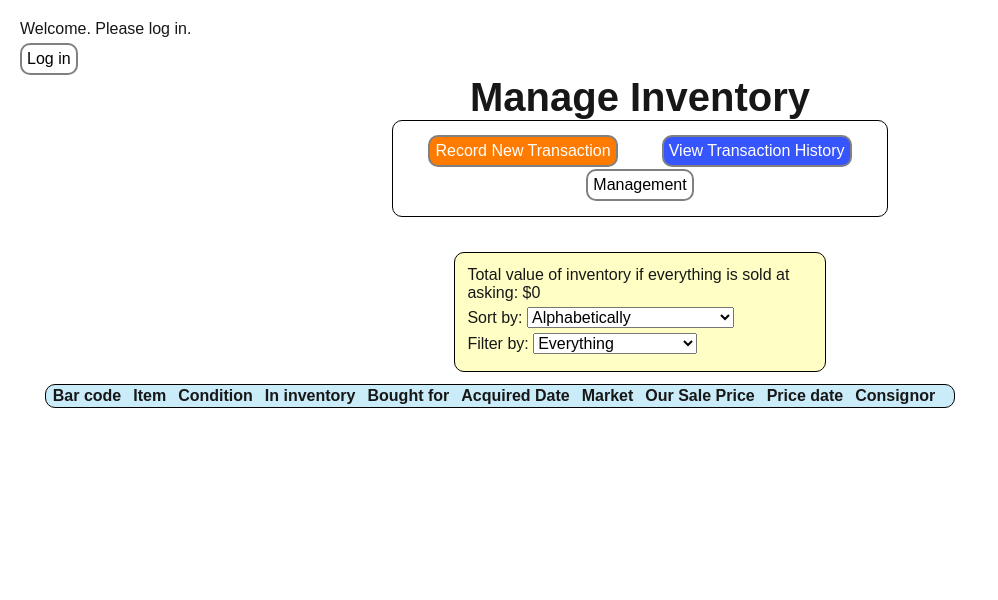
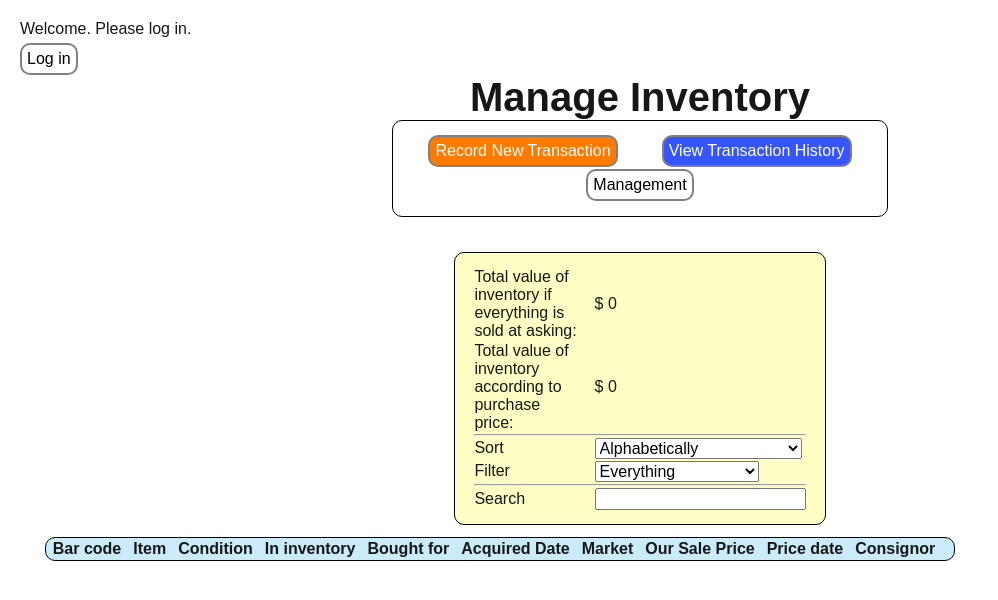
Before and after one commit to NateNate60/route5-inventory-react, a Next.js app: page / in a window 1280 px wide. Shown: the top 600 px of the page, without its empty margins (0-998 px from the left). Built offline with nearby package versions, Linux system fonts and the light colour scheme; no server answers.

Commit message:
Add search

```diff
--- a/src/app/ProductDisplayer.tsx
+++ b/src/app/ProductDisplayer.tsx
@@ -12,22 +12,24 @@ import { getMarketPrice } from "@/backend/searchProducts"
 interface ProductDisplayerProps {
     products: ProductQuantityList,
     editable: boolean,
-    sort?: string,
-    filter?: string
+    sort: string,
+    filter: string,
+    search: string
 }
 
-export default function ProductDisplayer ({products, editable, sort, filter}: ProductDisplayerProps) {
-    if (filter === "") {
-        filter = undefined
-    }
+export default function ProductDisplayer ({products, editable, sort, filter, search}: ProductDisplayerProps) {
+    let productList = Array<Product>()
 
-    let productList = Array<Product>()
     for (let productID in products.products) {
         if (products.products[productID].product.type === filter ||
-            filter === undefined) {
+            filter === "") {
             productList.push(products.products[productID].product)
         }
 
+    }
+
+    if (search !== "") {
+        productList = productList.filter( (value) => `${value.tcg_price_data?.setName.toLowerCase()} ${value.tcg_price_data?.canonicalName.toLowerCase()} ${value.description.toLowerCase()} ${value.id}`.includes(search.toLowerCase()))
     }
 
     switch (sort) {
--- /dev/null
+++ b/src/app/home.css
@@ -0,0 +1,3 @@
+.fulldwidth {
+    width: 100%;
+}
--- a/src/app/page.tsx
+++ b/src/app/page.tsx
@@ -3,6 +3,7 @@
 import "@/css/style.css"
 import "@/css/small.css"
 import "@/css/buttons.css"
+import "@/app/home.css"
 import getInventory from "@/backend/getInventory"
 import DropdownMenu from "@/components/DropdownMenu"
 import ProductDisplayer from "@/app/ProductDisplayer"
@@ -20,6 +21,8 @@ export default function InventoryManagement () {
     const [inventory, setInventory] = useState<ProductQuantityList>(new ProductQuantityList())
     const [errorText, setErrorText] = useState<string>("")
     const [totalValue, setTotalValue] = useState<number>(0)
+    const [acquisitionValue, setAcquisitionValue] = useState<number>(0)
+    const [searchString, setSearchString] = useState<string>("")
     const [sort, setSort] = useState<string>("abc")
     const [filter, setFilter] = useState<string>("")
 
@@ -37,6 +40,7 @@ export default function InventoryManagement () {
         getInventory(
         ).then( (value) => {
             let runningValue = 0
+            let acquiredRunningValue = 0
             if ("error" in value) {
                 setErrorText(value["error"])
                 return
@@ -44,8 +48,11 @@ export default function InventoryManagement () {
             for (let item of value) {
                 inventory.addProduct(item)
                 runningValue += item.sale_price * item.quantity
+                acquiredRunningValue += item.acquired_price * item.quantity
             }
             setTotalValue(runningValue)
+            setAcquisitionValue(acquiredRunningValue)
+            setErrorText("")
         })
     }, [loggedIn])
 
@@ -75,17 +82,62 @@ export default function InventoryManagement () {
                 <br/>
             </p>
             <div id="summary">
-                <p>
-                    Total value of inventory if everything is sold at asking: ${totalValue / 100}
-                </p>
-                <p>
-                    Sort by: <DropdownMenu options={SORTS} selected={sort} onClick={(s) => setSort(s)} />
-                </p>
-                <p>
-                    Filter by: <DropdownMenu options={FILTERS} selected={filter} onClick={(f) => setFilter(f)} />
-                </p>
+                <table className="fullwidth">
+                    <tbody>
+                        <tr>
+                            <td>
+                                Total value of inventory if everything is sold at asking:
+                            </td>
+                            <td>
+                                $ {Math.round(acquisitionValue) / 100}
+                            </td>
+                        </tr>
+                        <tr>
+                            <td>
+                                Total value of inventory according to purchase price:
+                            </td>
+                            <td>
+                                $ {Math.round(totalValue) / 100}
+                            </td>
+                        </tr>
+                        <tr>
+                            <td colSpan={2}>
+                                <hr/>
+                            </td>
+                        </tr>
+                        <tr>
+                            <td>
+                                Sort
+                            </td>
+                            <td>
+                                <DropdownMenu options={SORTS} selected={sort} onClick={(s) => setSort(s)} />
+                            </td>
+                        </tr>
+                        <tr>
+                            <td>
+                                Filter
+                            </td>
+                            <td>
+                                <DropdownMenu options={FILTERS} selected={filter} onClick={(f) => setFilter(f)} />
+                            </td>
+                        </tr>
+                        <tr>
+                            <td colSpan={2}>
+                                <hr/>
+                            </td>
+                        </tr>
+                        <tr>
+                            <td>
+                                Search
+                            </td>
+                            <td>
+                                <input type="text" value={searchString} onChange={(e) => setSearchString(e.target.value)}/>
+                            </td>
+                        </tr>
+                    </tbody>
+                </table>
             </div>
-            <ProductDisplayer products={inventory} editable={true} filter={filter} sort={sort}/>
+            <ProductDisplayer products={inventory} editable={true} filter={filter} sort={sort} search={searchString}/>
         </div>
     )
 }
```
